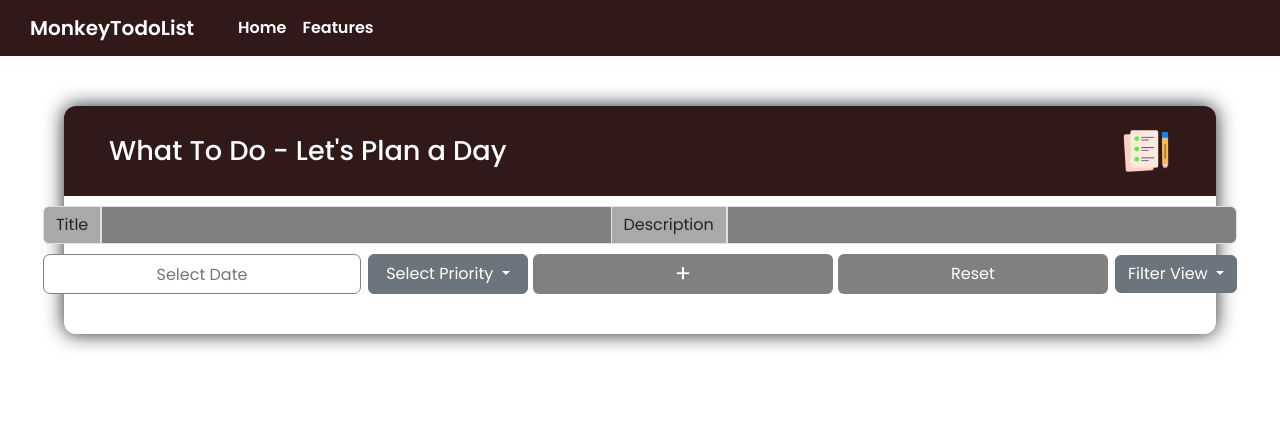
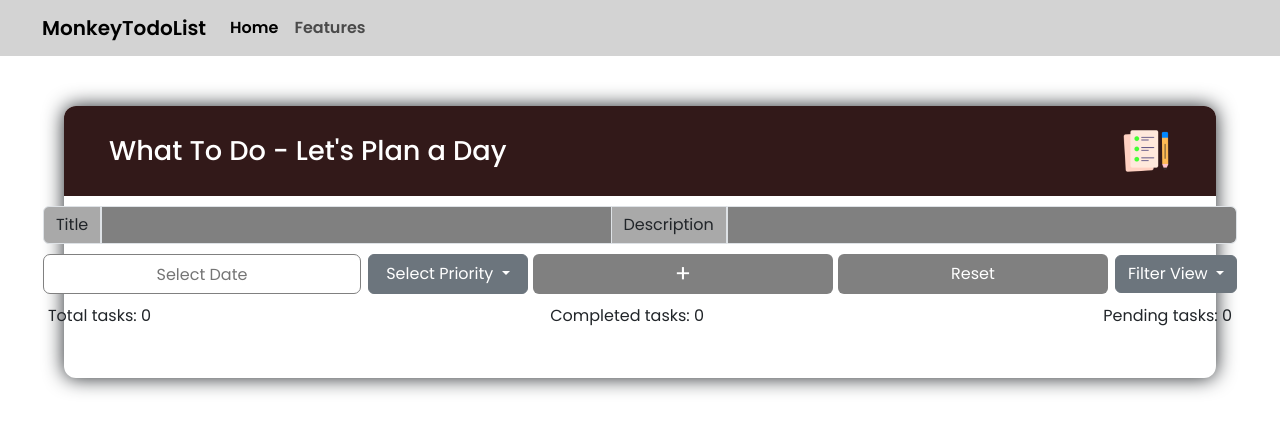
Before and after one commit to premsharma1231/MonkeyTodoList, a website: page index.html in a window 1280 px wide. Drawn offline with nearby package versions, Linux system fonts and the light colour scheme; some packages are replaced by stand-ins of ours; a script that the page names is missing.

Commit message:
Updated code with new features/fixes

```diff
--- a/Style/phone.css
+++ b/Style/phone.css
@@ -146,3 +146,25 @@ body{
     width: 285px;
     text-align: center;
 }
+
+.accordion{
+    width: 90%;
+    margin: 50px auto;
+}
+
+.navbar-brand {
+    margin-left: 10px;
+}
+
+.childTaskListing p{
+    padding: 5px 5px;
+    margin: 0px;
+    text-align: center;
+    font-size: 12px;
+    background-color: darkgray;
+    margin: 10px 3px;
+    border-radius: 5px;
+}
+.childTaskListing{
+    margin: 0px 10px;
+}
--- a/Style/style.css
+++ b/Style/style.css
@@ -396,13 +396,9 @@ li:hover{
     top: 0px;
     left: 0px;
     z-index: 200;
-    background-color:#321919;
+    background-color:lightgray;
     color: white;
     font-weight: 600;
-}
-
-.active{
-    margin-left: 20px;
 }
 
 .displayNone{
--- a/index.html
+++ b/index.html
@@ -18,16 +18,17 @@
     <link href="https://fonts.googleapis.com/css?family=Arvo&display=swap" rel="stylesheet">
 </head>
 <body>
-  <nav class="navbar navbar-expand-lg navbar-light h-28">
-    <a class="navbar-brand text-white" href="#">MonkeyTodoList</a>
-    <div class="collapse navbar-collapse" id="navbarNav">
-      <div class="navbar-nav">
-        <li class="nav-item active">
-          <a class="nav-link text-white" href="#">Home</a>
-        </li>
-        <li class="nav-item">
-          <a class="nav-link text-white" href="./HTML/features.html">Features</a>
-        </li>
+  <nav class="navbar navbar-expand-lg">
+    <div class="container-fluid">
+      <a class="navbar-brand" href="#">MonkeyTodoList</a>
+      <button class="navbar-toggler" type="button" data-bs-toggle="collapse" data-bs-target="#navbarNavAltMarkup" aria-controls="navbarNavAltMarkup" aria-expanded="false" aria-label="Toggle navigation">
+        <span class="navbar-toggler-icon"></span>
+      </button>
+      <div class="collapse navbar-collapse" id="navbarNavAltMarkup">
+        <div class="navbar-nav text-center">
+          <a class="nav-link active" aria-current="page" href="#">Home</a>
+          <a class="nav-link" href="./HTML/features.html">Features</a>
+        </div>
       </div>
     </div>
   </nav>
@@ -57,7 +58,7 @@
               <button id="addTasksButton" onclick="addTask()" class="btn">+</button>
               <button type="button" class="btn btn-primary" onclick="deletingData()" id="resetTasksButton">Reset</button>
               <div class="dropdown" id="FilterView">
-                <button class="btn btn-secondary dropdown-toggle" type="button" data-bs-toggle="dropdown" aria-expanded="false">
+                <button class="btn btn-secondary dropdown-toggle" id="FilterViewInner" type="button" data-bs-toggle="dropdown" aria-expanded="false">
                   Filter View
                 </button>
                 <ul class="dropdown-menu">
@@ -71,10 +72,11 @@
               </div>
         </div>
         <div class="taskListing">
-          <!-- <div class="childTaskListing">
-            <p id="domFilters">No filters applied</p>
-            <p id="domTasks">Add Tasks</p>
-          </div> -->
+          <div class="childTaskListing">
+            <p id="domFilters"></p>
+            <p id="domTasks"></p>
+            <p id="domDontKnow"></p>
+          </div>
             <ul class="liOne" id="listContainer">
           </ul>
         </div>
--- a/script.js
+++ b/script.js
@@ -2,6 +2,7 @@
         gsap.from(".container", { opacity: 0, y: -50, duration: 0.5 });
         gsap.from(".accordion", { opacity: 0, y: -50, duration: 0.5 });
         showList();
+        saveData();
     };
 
     flatpickr("#datepicker", {
@@ -16,9 +17,12 @@
     let errorMessage = document.getElementById('errorMessage');
     let SelectPriorityText = document.getElementById('SelectPriorityText');
     let datepicker = document.getElementById('datepicker');
+    let domTasks = document.getElementById('domTasks');
     let domFilters = document.getElementById('domFilters');
-    let domTasks = document.getElementById('domTasks');
-    let countVariable;
+    let domDontKnow = document.getElementById('domDontKnow');
+    let completedTasksElement = document.getElementById('completedTasks');
+    let pendingTasksElement = document.getElementById('pendingTasks');
+    let FilterViewInner = document.getElementById('FilterViewInner');
     let priorityText = '';
     let alarmTime;
     let alarmInterval;
@@ -66,7 +70,6 @@
             gsap.from(li, { opacity: 0, x: -100, duration: 0.3 });
             typeTasks.value = '';
             typeTasks2.value = '';
-            countVariable = 1;
             saveData();
             addEditEvent(editSpan, inputInsideLi, inputInsideLi2, priorityList, h1);
             return [li, span, editSpan, priorityList, h1, inputInsideLi];
@@ -114,7 +117,7 @@
                 inputInsideLi.contentEditable = true;
                 inputInsideLi2.contentEditable = true;
                 DateEditing = document.createElement('input');
-                DateEditing.type = Text;
+                DateEditing.type = 'text';
                 DateEditing.value = h1.innerText;
                 DateEditing.placeholder = 'Add or edit date!';
                 priorityDropdown = document.createElement('select');
@@ -176,19 +179,33 @@
     };
     priority();
 
+    function updateTaskStats() {
+        const tasks = JSON.parse(localStorage.getItem("tasks")) || [];
+        const totalTasks = tasks.length;
+        const completedTasks = tasks.filter(task => task.status === "completed").length;
+        const pendingTasks = totalTasks - completedTasks;
+
+        // Assuming you have some elements in your HTML to display these stats
+
+        domFilters.innerText = `Total tasks: ${totalTasks}`;
+        domTasks.innerText = `Completed tasks: ${completedTasks}`;
+        domDontKnow.innerText = `Pending tasks: ${pendingTasks}`;
+    }
+
+
+
     function addTask() {
             CreateAllElements();
-            domTasks.innerText = `Total tasks - ${countVariable}`
     }
 
     listContainer.addEventListener('click', function (e) {
-        if (e.target.classList.contains === 'LI') {
+        if (e.target.tagName === 'LI') {
             e.target.classList.toggle("checked");
             saveData();
-        } else if (e.target.classList.contains("TrashImg")) {
+        } else if (e.target.classList.contains('TrashImg')) {
             e.target.parentElement.remove();
             saveData();
-        } else if (e.target.classList.contains("editSpan")) {
+        } else if (e.target.classList.contains('editSpan')) {
             gsap.from(e.target, { opacity: 0, x: 2, duration: 0.1 });
         }
     });
@@ -203,12 +220,11 @@
               date: item.querySelector("h1").textContent,
               priority: item.querySelector("p").textContent,
               status: item.classList.contains("checked") ? "completed" : "pending",
-              totalTask: countVariable,
-              domTask: domTasks.innerText,
             };
             tasks.push(task);
         });
         localStorage.setItem("tasks", JSON.stringify(tasks));
+        updateTaskStats();
     }
 
     function showList() {
@@ -237,7 +253,6 @@
             listContainer.appendChild(li);
             addEditEvent(editSpan, inputInsideLi, inputInsideLi2, priorityList, h1);
             });
-
 
             const savedFilter = localStorage.getItem('filter');
             if (savedFilter) {
```
Also changed, not shown: HTML/features.html (+11 -10 lines).
